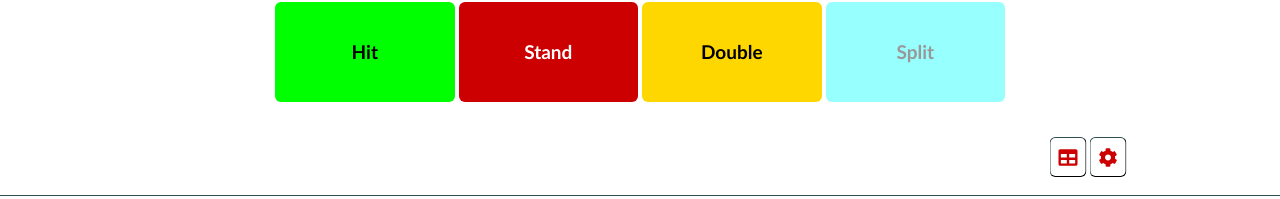
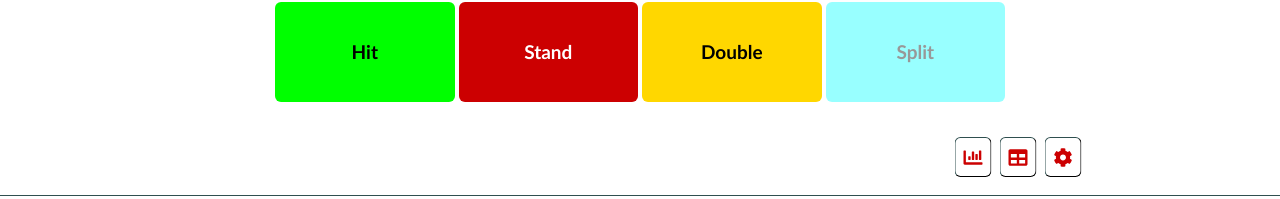
Before and after one commit to mduleone/dule.one-next, a Next.js app: page /blackjack/training in a window 1280 px wide. Shown: the part 580-779 px from the top of the page. Built offline with nearby package versions, Linux system fonts and the light colour scheme.

Commit message:
Add streak tracking (#43)
* Tidies, add count to loss modal

* Add streak tracking

```diff
--- a/src/components/toggle/index.js
+++ b/src/components/toggle/index.js
@@ -6,7 +6,7 @@ import { rem } from '~/util/style/lengths';
 const Toggle = ({ cbId, isOn, onClick, disabled }) => (
   <Container htmlFor={cbId} $isOn={isOn} disabled={disabled}>
     <Indicator $isOn={isOn}>
-      <Input id={cbId} type="checkbox" checked={isOn} onClick={onClick} />
+      <Input id={cbId} type="checkbox" checked={isOn} onChange={onClick} />
     </Indicator>
   </Container>
 );
--- a/src/components/tooltip/index.js
+++ b/src/components/tooltip/index.js
@@ -83,6 +83,7 @@ const Tooltip = ({ children, show }) => {
   return (
     show && (
       <PopUp
+        onClick={(e) => e.stopPropagation()}
         $horizontal={horizontalPosition}
         $vertical={verticalPosition}
         ref={popup}
@@ -157,6 +158,7 @@ const PopUp = styled.div`
   padding: ${rem(19 / 2)};
   z-index: 901;
   width: ${rem(200)};
+  cursor: default;
 
   @media (prefers-color-scheme: dark) {
     background-color: ${({ theme }) => theme.colors.softBlack};
--- a/src/pages/blackjack/training.js
+++ b/src/pages/blackjack/training.js
@@ -1,4 +1,4 @@
-import { useState, useEffect } from 'react';
+import { useState, useEffect, useRef } from 'react';
 import PropTypes from 'prop-types';
 import styled from 'styled-components';
 import { FontAwesomeIcon } from '@fortawesome/react-fontawesome';
@@ -18,6 +18,7 @@ import {
   DOUBLE,
   SPLIT,
 } from '~/util/blackjack';
+import { getItem, setItem } from '~/util/local-storage';
 import Modal from '~/components/modal';
 import BlackjackTable, {
   handProps,
@@ -43,8 +44,13 @@ const entryKeySort = ([a], [b]) => {
 };
 
 const Training = ({ hands, headers }) => {
-  // @TODO: use local storage to track streak
   const [streak, setStreak] = useState(0);
+  const [statData, setStatData] = useState({
+    longestStreak: 0,
+    streaks: 0,
+    streakTotals: 0,
+  });
+  const [initiallyLoaded, setInitiallyLoaded] = useState(false);
   const [count, setCount] = useState(0);
   const [shoe, setShoe] = useState(newShoe());
   const [playerHand, setPlayerHand] = useState([]);
@@ -53,12 +59,14 @@ const Training = ({ hands, headers }) => {
   const [showCount, setShowCount] = useState(true);
   const [showSettings, setShowSettings] = useState(false);
   const [showChart, setShowChart] = useState(false);
+  const [showStats, setShowStats] = useState(false);
   const [wrongAction, setWrongAction] = useState(false);
   const [doublesOnly, setDoublesOnly] = useState(false);
   const [softOnly, setSoftOnly] = useState(false);
   const [resetCountOnLoss, setResetCountOnLoss] = useState(true);
   const [forceReset, setForceReset] = useState(false);
   const [playerAction, setPlayerAction] = useState('');
+  const settingsButton = useRef(null);
 
   const resetHands = () => {
     let tempShoe = [...shoe];
@@ -98,11 +106,52 @@ const Training = ({ hands, headers }) => {
 
   useEffect(() => {
     resetHands();
+
+    if (!initiallyLoaded) {
+      const possibleStreak = getItem('bjt-streak');
+      const possibleStatData = getItem('bjt-stat-data');
+
+      if (typeof possibleStreak === 'number') {
+        setStreak(possibleStreak);
+      }
+      if (possibleStatData) {
+        setStatData(possibleStatData);
+      }
+
+      setInitiallyLoaded(true);
+    }
   }, [forceReset]);
+
+  useEffect(() => {
+    if (showSettings) {
+      const onClickOutside = (e) => {
+        if (!settingsButton.current.contains(e.target)) {
+          e.stopPropagation();
+          e.preventDefault();
+          setShowSettings(false);
+        }
+      };
+
+      window.addEventListener('click', onClickOutside);
+
+      return () => window.removeEventListener('click', onClickOutside);
+    }
+
+    return () => {};
+  }, [showSettings, settingsButton.current]);
 
   const act = (action) => {
     if (action === correctAction) {
-      setStreak((s) => s + 1);
+      setStreak((s) => {
+        const nextStreak = s + 1;
+        setItem('bjt-streak', nextStreak);
+        if (nextStreak > statData.longestStreak) {
+          setStatData({ ...statData, longestStreak: nextStreak });
+          setItem('bjt-stat-data', { ...statData, longestStreak: nextStreak });
+        }
+
+        return nextStreak;
+      });
       resetHands();
       return;
     }
@@ -114,14 +163,22 @@ const Training = ({ hands, headers }) => {
   const clearWrongAction = () => {
     setWrongAction(false);
     setStreak(0);
+
+    const nextLongestStreak =
+      streak > statData.longestStreak ? streak : statData.longestStreak;
+    const nextStreakData = {
+      ...statData,
+      longestStreak: nextLongestStreak,
+      streaks: statData.streaks + 1,
+      streakTotals: statData.streakTotals + streak,
+    };
+    setItem('bjt-stat-data', nextStreakData);
+    setItem('bjt-streak', 0);
+    setStatData(nextStreakData);
     if (resetCountOnLoss) {
       setCount(0);
     }
     resetHands();
-  };
-
-  const resetCount = () => {
-    setCount(0);
   };
 
   const toggleDoublesOnly = () => {
@@ -153,22 +210,18 @@ const Training = ({ hands, headers }) => {
   return (
     <Layout>
       <HandContainer>
+        {initiallyLoaded && (
+          <>
             <Info>
               <div>Streak: {streak}</div>
               {showCount && <div>Running Count: {count}</div>}
             </Info>
-        {dealerCard && (
-          <>
             <HandLabel>Dealer Shows</HandLabel>
             <Hand>
               <CardContainer>
                 <PlayingCard card={dealerCard} />
               </CardContainer>
             </Hand>
-          </>
-        )}
-        {playerHand.length > 0 && (
-          <>
             <HandLabel>Player Hand</HandLabel>
             <Hand>
               {playerHand.map((card, idx) => (
@@ -181,9 +234,11 @@ const Training = ({ hands, headers }) => {
           </>
         )}
         {wrongAction && (
-          <TransparentScreenOverlay role="button" onClick={clearWrongAction} />
-        )}
-        {wrongAction && (
+          <>
+            <TransparentScreenOverlay
+              role="button"
+              onClick={clearWrongAction}
+            />
             <WrongAction>
               <WrongTitle>Not the play</WrongTitle>
               {streak > 0 && (
@@ -204,42 +259,51 @@ const Training = ({ hands, headers }) => {
                   .join('-')}
               </WrongContent>
               <WrongContent>
-              You played <Action $action={playerAction}>{playerAction}</Action>
+                You played{' '}
+                <Action $action={playerAction}>{playerAction}</Action>
               </WrongContent>
               <WrongContent>
                 The correct play was{' '}
                 <Action $action={correctAction}>{correctAction}</Action>
               </WrongContent>
               {resetCountOnLoss && (
+                <>
+                  <WrongContent>The count was {count}</WrongContent>
                   <WrongContent>Resetting the count to 0</WrongContent>
+                </>
               )}
               <SettingsButton type="button" onClick={clearWrongAction}>
                 Got it
               </SettingsButton>
             </WrongAction>
+          </>
         )}
       </HandContainer>
-      {dealerCard && (
+      {initiallyLoaded && (
         <Actions>
-          <Hit disabled={wrongAction} type="button" onClick={() => act(HIT)}>
+          <Hit
+            disabled={showSettings || wrongAction}
+            type="button"
+            onClick={() => act(HIT)}
+          >
             Hit
           </Hit>
           <Stand
-            disabled={wrongAction}
+            disabled={showSettings || wrongAction}
             type="button"
             onClick={() => act(STAND)}
           >
             Stand
           </Stand>
           <Double
-            disabled={wrongAction}
+            disabled={showSettings || wrongAction}
             type="button"
             onClick={() => act(DOUBLE)}
           >
             Double
           </Double>
           <Split
-            disabled={!isPair || wrongAction}
+            disabled={showSettings || !isPair || wrongAction}
             type="button"
             onClick={() => act(SPLIT)}
           >
@@ -247,22 +311,18 @@ const Training = ({ hands, headers }) => {
           </Split>
         </Actions>
       )}
-      <OpenChartButtonContainer>
+      <SettingsButtonsContainer>
+        <FloatingButtonContainer>
+          <FloatingButton onClick={() => setShowStats((p) => !p)} type="button">
+            <Icon icon={['fas', 'chart-bar']} />
+          </FloatingButton>
+        </FloatingButtonContainer>
+        <FloatingButtonContainer>
           <FloatingButton onClick={() => setShowChart((p) => !p)} type="button">
             <Icon icon={['fas', 'table']} />
           </FloatingButton>
-      </OpenChartButtonContainer>
-      <Modal isOpen={showChart} onClose={() => setShowChart(false)}>
-        <ChartTitle>Basic Strategy</ChartTitle>
-        <BlackjackTable hands={hands} headers={headers} />
-      </Modal>
-      {showSettings && (
-        <TransparentScreenOverlay
-          role="button"
-          onClick={() => setShowSettings(false)}
-        />
-      )}
-      <OpenSettingsButtonContainer>
+        </FloatingButtonContainer>
+        <FloatingButtonContainer ref={settingsButton}>
           <Tooltip show={showSettings}>
             <SettingsTitle>Settings</SettingsTitle>
             <SettingsRow>
@@ -275,7 +335,11 @@ const Training = ({ hands, headers }) => {
             </SettingsRow>
             <SettingsRow>
               <div>Soft only?</div>
-            <Toggle cbId="soft-only" isOn={softOnly} onClick={toggleSoftOnly} />
+              <Toggle
+                cbId="soft-only"
+                isOn={softOnly}
+                onClick={toggleSoftOnly}
+              />
             </SettingsRow>
             <SettingsRow>
               <div>Reset count on loss?</div>
@@ -293,8 +357,11 @@ const Training = ({ hands, headers }) => {
                 onClick={() => setShowCount((p) => !p)}
               />
             </SettingsRow>
-          <SettingsButton type="button" onClick={resetCount}>
+            <SettingsButton type="button" onClick={() => setCount(0)}>
               Reset Count
+            </SettingsButton>
+            <SettingsButton type="button" onClick={() => setStreak(0)}>
+              Reset Streak
             </SettingsButton>
           </Tooltip>
           <FloatingButton
@@ -303,7 +370,31 @@ const Training = ({ hands, headers }) => {
           >
             <Icon icon={['fas', 'cog']} />
           </FloatingButton>
-      </OpenSettingsButtonContainer>
+        </FloatingButtonContainer>
+      </SettingsButtonsContainer>
+      <Modal isOpen={showStats} onClose={() => setShowStats(false)}>
+        <ChartTitle>Statistics</ChartTitle>
+        <SettingsRow>
+          <div>Longest Streak</div>
+          <div>{statData.longestStreak || 0}</div>
+        </SettingsRow>
+        <SettingsRow>
+          <div>Average Streak</div>
+          <div>
+            {statData.streaks > 0
+              ? statData.streakTotals / statData.streaks
+              : '--'}
+          </div>
+        </SettingsRow>
+        <SettingsRow>
+          <div>Streaks lost</div>
+          <div>{statData.streaks}</div>
+        </SettingsRow>
+      </Modal>
+      <Modal isOpen={showChart} onClose={() => setShowChart(false)}>
+        <ChartTitle>Basic Strategy</ChartTitle>
+        <BlackjackTable hands={hands} headers={headers} />
+      </Modal>
     </Layout>
   );
 };
@@ -461,7 +552,7 @@ const Double = styled(ActionButton)`
   color: ${({ theme }) => theme.colors.black};
 `;
 
-const OpenSettingsButtonContainer = styled.div`
+const SettingsButtonsContainer = styled.div`
   position: fixed;
   right: ${rem(19)};
   bottom: ${rem(19 + 23.75)};
@@ -479,20 +570,11 @@ const OpenSettingsButtonContainer = styled.div`
   }
 `;
 
-const OpenChartButtonContainer = styled.div`
-  position: fixed;
-  right: ${rem(19 + 40)};
-  bottom: ${rem(19 + 23.75)};
+const FloatingButtonContainer = styled.span`
+  display: inline-block;
 
-  @media only screen and (min-width: ${rem(966)}) {
-    transform: translateX(
-      calc(-50% + (${rem(768)} / 2) + ${rem(19 * 2)} + ${rem(83)} - ${rem(40)})
-    );
-    right: 50%;
-  }
-
-  @media only print {
-    display: none;
+  & + & {
+    margin-left: ${rem(8)};
   }
 `;
 
@@ -582,4 +664,5 @@ const SettingsRow = styled.div`
   justify-content: space-between;
   align-items: center;
   margin-bottom: ${rem(4)};
+  text-align: left;
 `;
--- a/src/util/font-awesome.js
+++ b/src/util/font-awesome.js
@@ -1,6 +1,7 @@
 import { library } from '@fortawesome/fontawesome-svg-core';
 import { fab } from '@fortawesome/free-brands-svg-icons';
 import {
+  faChartBar,
   faCog,
   faGlobeAmericas,
   faPrint,
@@ -11,6 +12,7 @@ import { faEnvelope } from '@fortawesome/free-regular-svg-icons';
 
 const fontAwesomeLibrary = [
   fab,
+  faChartBar,
   faCog,
   faEnvelope,
   faGlobeAmericas,
--- /dev/null
+++ b/src/util/local-storage.js
@@ -0,0 +1,16 @@
+export const getItem = (key) => {
+  if (!window || !window.localStorage) {
+    return {};
+  }
+
+  const rawValue = window.localStorage.getItem(key);
+  return rawValue ? JSON.parse(rawValue) : '';
+};
+
+export const setItem = (key, blob) => {
+  if (!window || !window.localStorage) {
+    return;
+  }
+
+  window.localStorage.setItem(key, JSON.stringify(blob));
+};
```
Lines whose indentation alone changed are shown as unchanged.
